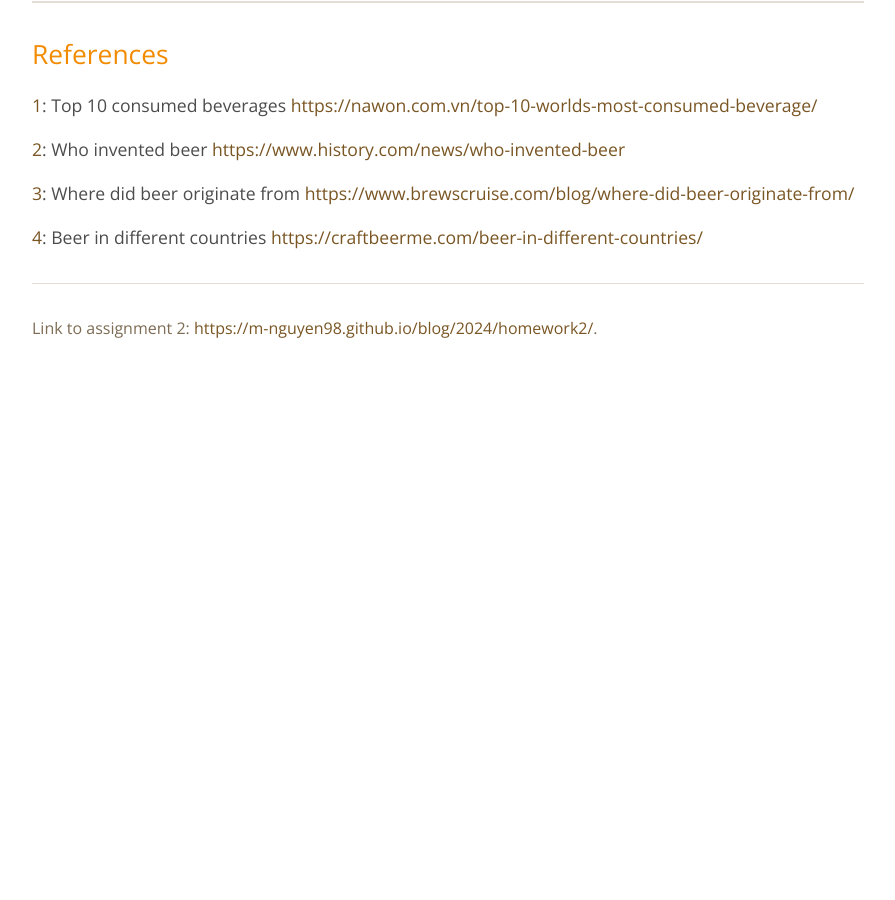
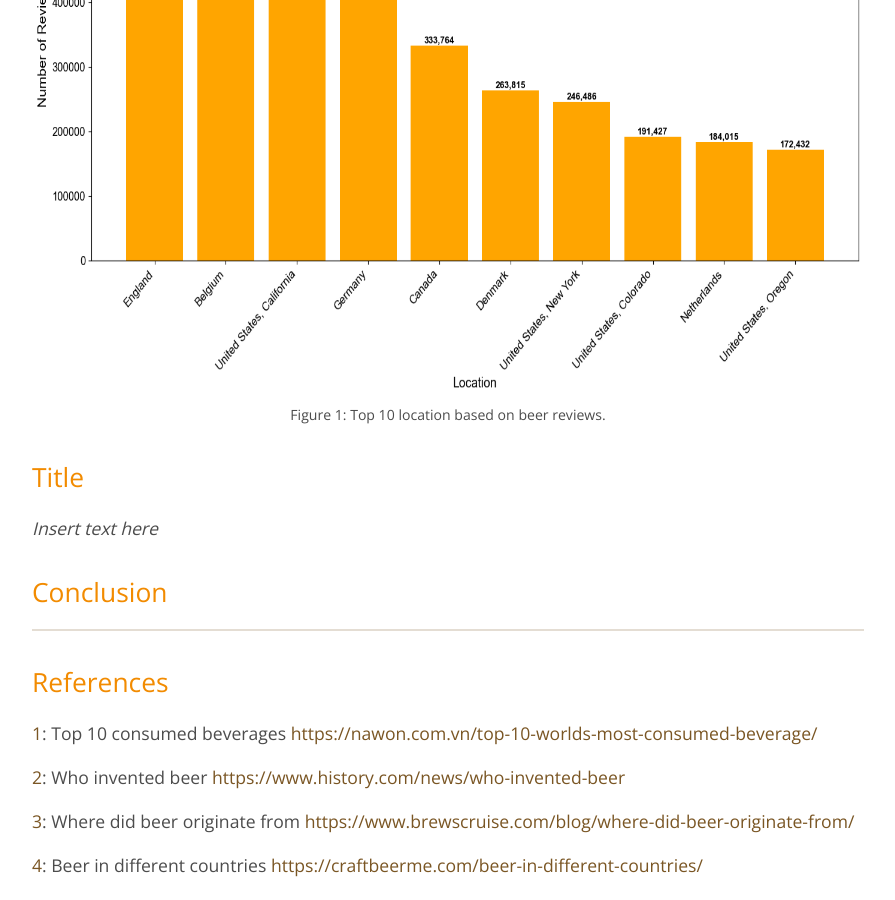
Before and after one commit to s240440/s240440.github.io, a Jekyll site: the page built from index.md, in a window 1280 px wide and 900 px high, scrolled down 2035 px. Shown: the whole window, without its empty margins (192-1087 px from the left). Built offline with Jekyll 4.4.1, drawn with Linux system fonts in a browser that asks for light colours; before the commit the page ends 2407 px from its top, so only the background shows below that.

Commit message:
Added another  plot

```diff
--- a/index.md
+++ b/index.md
@@ -34,6 +34,13 @@ Humans consume many different kinds of beverages through life, where the alcohol
     Figure 1: Top 10 rated beers based on average rating.
 </div>
 
+<div class="l-page" style="max-width: 100%;">
+  <img src="{{ '/assets/plotly/Top10Locations.png' | relative_url }}" frameborder='0' scrolling='yes' height="600px" width="100%" style="border: 0px">
+</div>
+<div id="figure2" class="caption" style="text-align: center; font-size: 0.8em;">
+    Figure 1: Top 10 location based on beer reviews.
+</div>
+
 ## Title
 *Insert text here*
 
```
Also changed, not shown: assets/plotly/Top10Locations.png (added).
